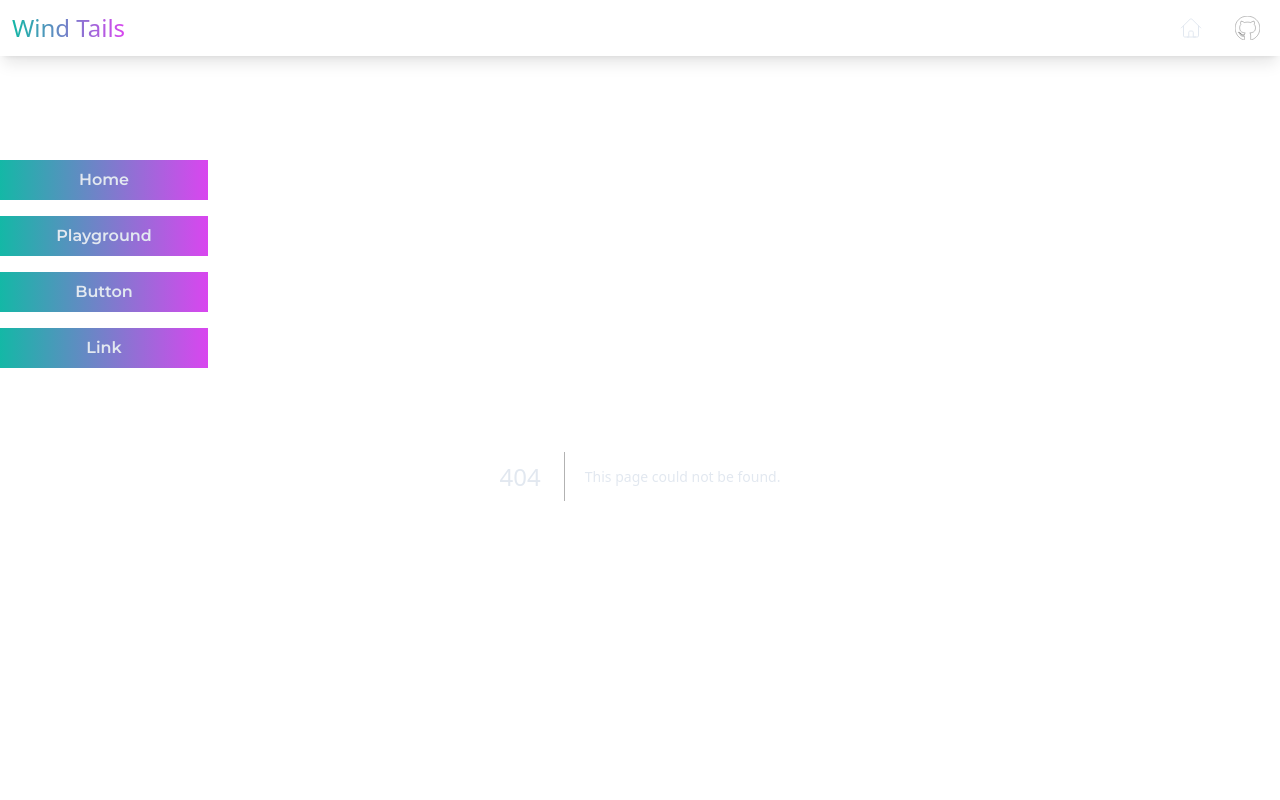
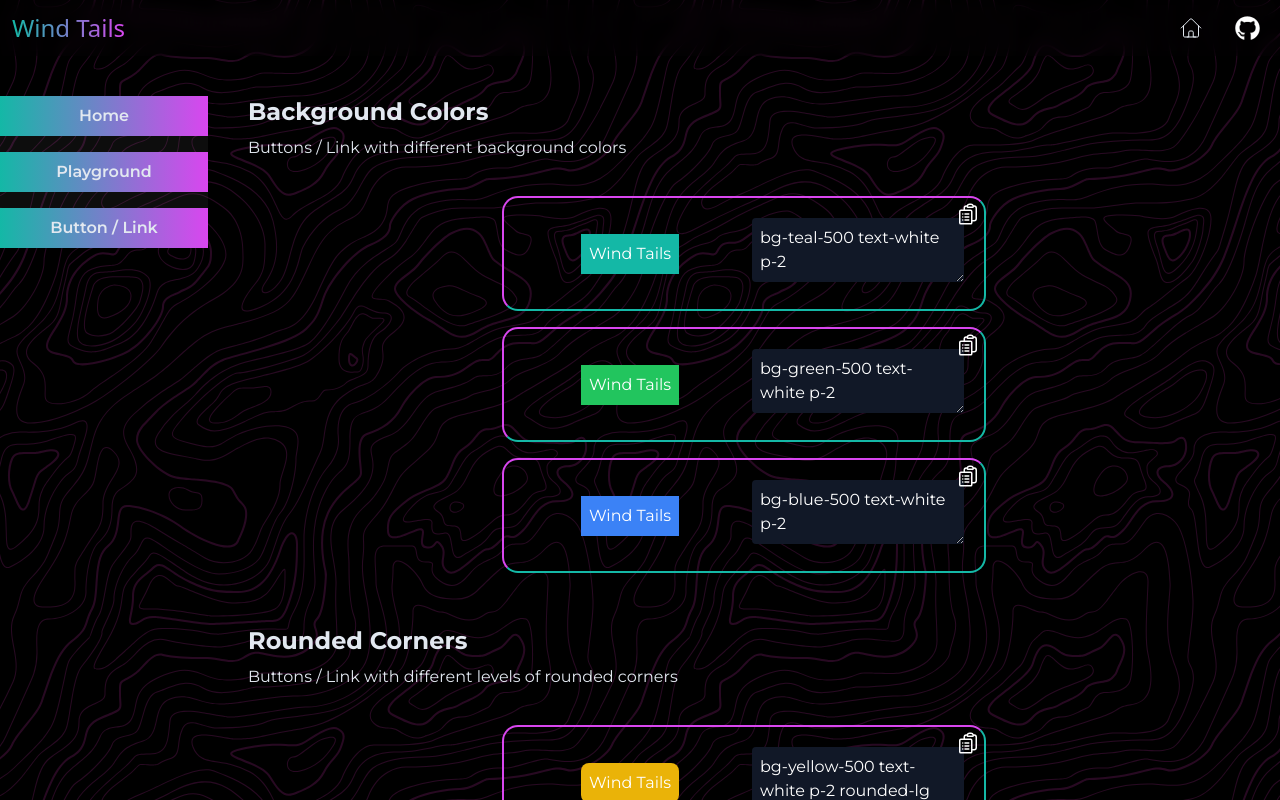
Before and after one commit to dcryptoniun/BrainLess-UI, a Next.js app: page /blocks/button-link in a window 1280 px wide. Before the commit this address had no page. Shown: the top 800 px of the page. Built offline with nearby package versions, Linux system fonts and the light colour scheme; a web font is replaced by a local one.

Commit message:
added button-link examples

```diff
--- a/app/(pages)/blocks/button/page.js
+++ b/app/(pages)/blocks/button-link/page.js
@@ -24,7 +24,7 @@ export default function Buttons() {
                   key={element.id}
                   className="grid items-center justify-center h-auto grid-cols-2 gap-4 p-5 border-2 border-r-teal-500 border-t-fuchsia-500 md:flex-row rounded-2xl border-b-teal-500 border-l-fuchsia-500 hover:border-l-teal-500 hover:border-b-fuchsia-500 hover:border-r-fuchsia-500 hover:border-t-teal-500"
                 >
-                  <div className="relative flex items-center justify-center w-1/2 p-2">
+                  <div className="relative flex items-center justify-center w-auto p-2">
                     <button className={element.css}>Wind Tails</button>
                   </div>
                   <div className="relative w-full">
@@ -34,7 +34,7 @@ export default function Buttons() {
                       readOnly
                     />
                     <button
-                      className="absolute p-1 text-white rounded -top-5 -right-5 hover:bg-teal-600"
+                      className="absolute p-1 text-white rounded -top-5 -right-5 hover:text-teal-600"
                       onClick={() => handleCopyClick(element.css)}
                     >
                       {copied ? (
--- /dev/null
+++ b/app/(pages)/blocks/loading.js
@@ -0,0 +1,9 @@
+import React from "react";
+
+export default function Loading() {
+  return (
+    <div className="flex items-center justify-center w-full h-screen">
+      <div className="w-32 h-32 border-t-8 border-b-8 border-green-500 rounded-full animate-spin"></div>
+    </div>
+  );
+}
--- a/app/components/Sidebar.js
+++ b/app/components/Sidebar.js
@@ -3,13 +3,13 @@ import Link from "next/link";
 const links = [
   { text: "Home", href: "/" },
   { text: "Playground", href: "/playground" },
-  { text: "Button", href: "/blocks/button" },
-  { text: "Link", href: "/blocks/link" },
+  { text: "Button / Link", href: "/blocks/button-link" },
+  // { text: "Link", href: "/blocks/link" },
 ];
 
 export default function Sidebar() {
   return (
-    <div className="flex flex-col items-center w-full min-h-screen mt-16 overflow-y-auto bg-white/5 ">
+    <div className="flex flex-col items-center w-full overflow-y-auto bg-white/5 ">
       <div className="p-auto">
         <div className="flex flex-col w-24 gap-4 md:w-52 ">
           {links.map((link, index) => (
--- a/app/data/Buttons.js
+++ b/app/data/Buttons.js
@@ -3,19 +3,19 @@ const cssjson = {
     {
       id: "1",
       title: "Background Colors",
-      description: "Buttons with different background colors",
+      description: "Buttons / Link with different background colors",
       elements: [
         {
           id: "1",
-          css: "bg-teal-500 text-white p-2 rounded",
+          css: "bg-teal-500 text-white p-2 ",
         },
         {
           id: "2",
-          css: "bg-green-500 text-white p-2 rounded",
+          css: "bg-green-500 text-white p-2 ",
         },
         {
           id: "3",
-          css: "bg-blue-500 text-white p-2 rounded",
+          css: "bg-blue-500 text-white p-2 ",
         },
         // add more elements
       ],
@@ -23,7 +23,7 @@ const cssjson = {
     {
       id: "2",
       title: "Rounded Corners",
-      description: "Buttons with different levels of rounded corners",
+      description: "Buttons / Link with different levels of rounded corners",
       elements: [
         {
           id: "4",
@@ -35,11 +35,96 @@ const cssjson = {
         },
         {
           id: "6",
-          css: "bg-indigo-500 text-white py-2 px-4 rounded-lg hover:bg-indigo-600",
+          css: "bg-indigo-500 text-white py-2 px-4 rounded-xl hover:bg-indigo-600",
+        },
+        {
+          id: "7",
+          css: "bg-fuchsia-500 text-white py-2 px-4 rounded-full hover:bg-fuchsia-600",
         },
         // add more elements
       ],
     },
+    {
+      id: "3",
+      title: "Outline",
+      description: "Buttons / Links with different outline styles",
+      elements: [
+        {
+          id: "8",
+          css: "bg-slate-300 text-gray-700 p-2 outline border-gray-700 hover:bg-gray-700 hover:text-white",
+        },
+        {
+          id: "9",
+          css: "bg-slate-300 text-gray-700 p-2 outline-double border-gray-700 hover:bg-gray-700 hover:text-white",
+        },
+        {
+          id: "10",
+          css: "bg-slate-300 text-gray-700 p-2 outline outline-dashed border-gray-700 hover:bg-gray-700 hover:text-white",
+        },
+        // add more elements
+      ],
+    },
+    {
+      id: "4",
+      title: "Transparent Background",
+      description: "Buttons / Links with transparent backgrounds",
+      elements: [
+        {
+          id: "11",
+          css: "bg-transparent text-blue-500 p-2 border border-blue-500 hover:bg-blue-500 hover:text-white",
+        },
+        {
+          id: "12",
+          css: "bg-transparent text-green-500 p-2 border border-green-500 hover:bg-green-500 hover:text-white",
+        },
+        {
+          id: "13",
+          css: "bg-transparent text-red-500 p-2 border border-red-500 hover:bg-red-500 hover:text-white",
+        },
+        // add more elements
+      ],
+    },
+    {
+      id: "5",
+      title: "Gradient Backgrounds",
+      description: "Buttons / Links with different gradient backgrounds",
+      elements: [
+        {
+          id: "14",
+          css: "bg-gradient-to-br from-pink-500 to-purple-500 text-white p-2",
+        },
+        {
+          id: "15",
+          css: "bg-gradient-to-br from-yellow-400 via-red-500 to-pink-500 text-white p-2",
+        },
+        {
+          id: "16",
+          css: "bg-gradient-to-r from-green-400 to-blue-500 text-white p-2",
+        },
+        // add more elements
+      ],
+    },
+    {
+      id: "6",
+      title: "Gradient Backgrounds with hover effect",
+      description: "Buttons / Links with different gradient backgrounds",
+      elements: [
+        {
+          id: "1",
+          css: "bg-gradient-to-br hover:bg-gradient-to-bl from-pink-500 to-purple-500 text-white p-2",
+        },
+        {
+          id: "2",
+          css: "bg-gradient-to-br hover:bg-gradient-to-tl from-yellow-400 via-red-500 to-pink-500 text-white p-2",
+        },
+        {
+          id: "3",
+          css: "bg-gradient-to-r hover:bg-gradient-to-l from-green-400 to-blue-500 text-white p-2",
+        },
+        // add more elements
+      ],
+    },
+
     // add more categories
   ],
 };
```
